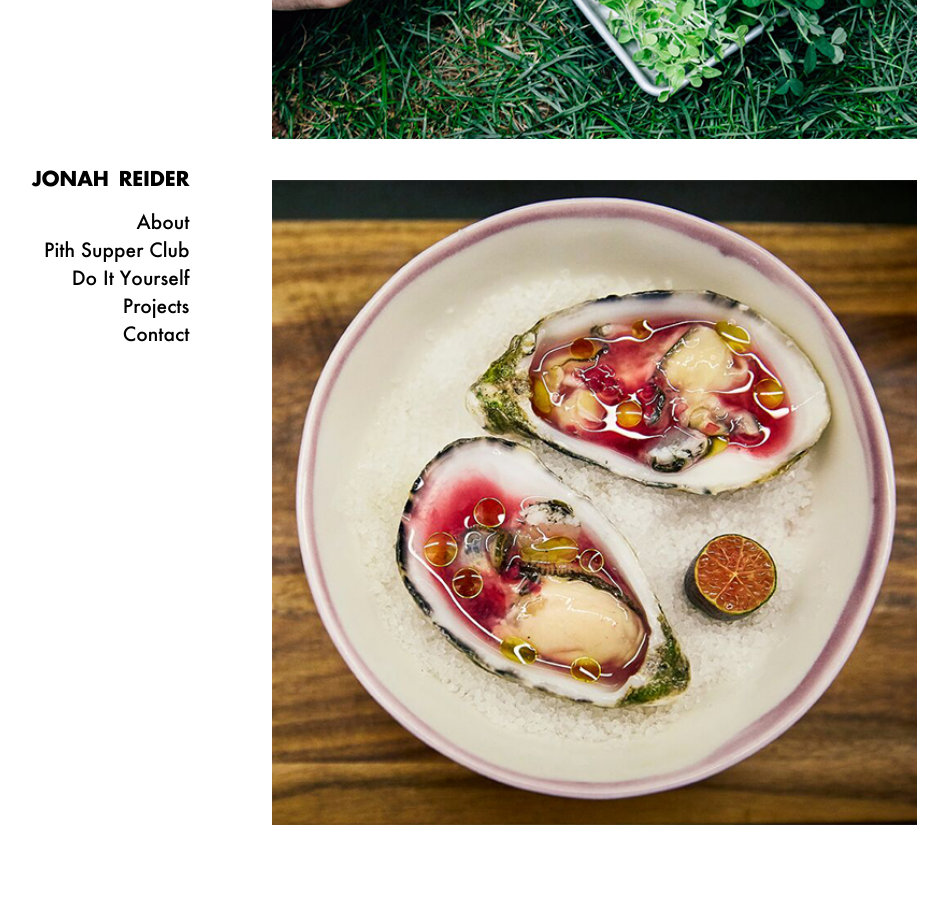
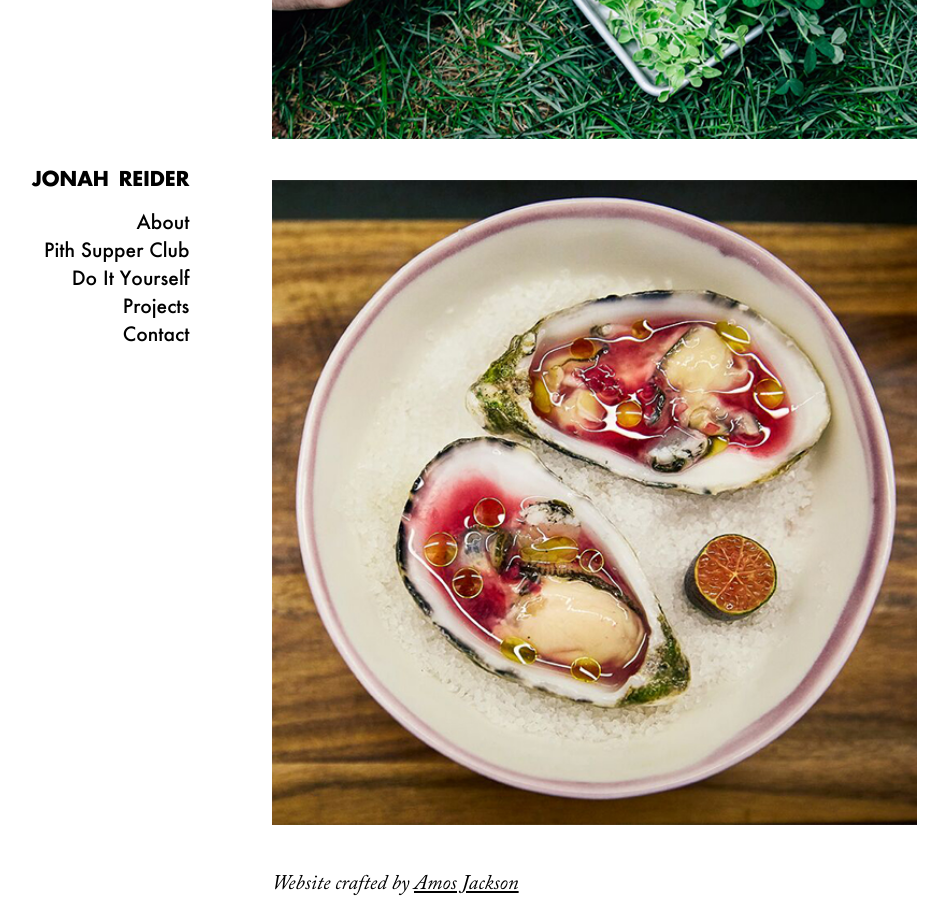
Before and after one commit to zoe-pith/pith-site, a Jekyll site: the page built from sections/contact.md, in a window 1280 px wide and 900 px high, scrolled down 1999 px. Shown: the whole window, without its empty margins (58-1006 px from the left). Built offline with Jekyll 4.4.1, drawn with Linux system fonts in a browser that asks for light colours; before the commit the page ends 2849 px from its top, so only the background shows below that.

Commit message:
Update contact.md

```diff
--- a/sections/contact.md
+++ b/sections/contact.md
@@ -14,3 +14,5 @@ instagram [@jonahreider](https://instagram.com/jonahreider)
 ![S__2818052_0.jpg]({{site.baseurl}}/images/S__2818052_0.jpg){:.large}
 ![hands harvesting greens](images/greenery.jpg){:.large}
 ![oysters](images/sea_food.jpg){:.large}
+
+_Website crafted by [Amos Jackson](https://amos.im/)_
```
